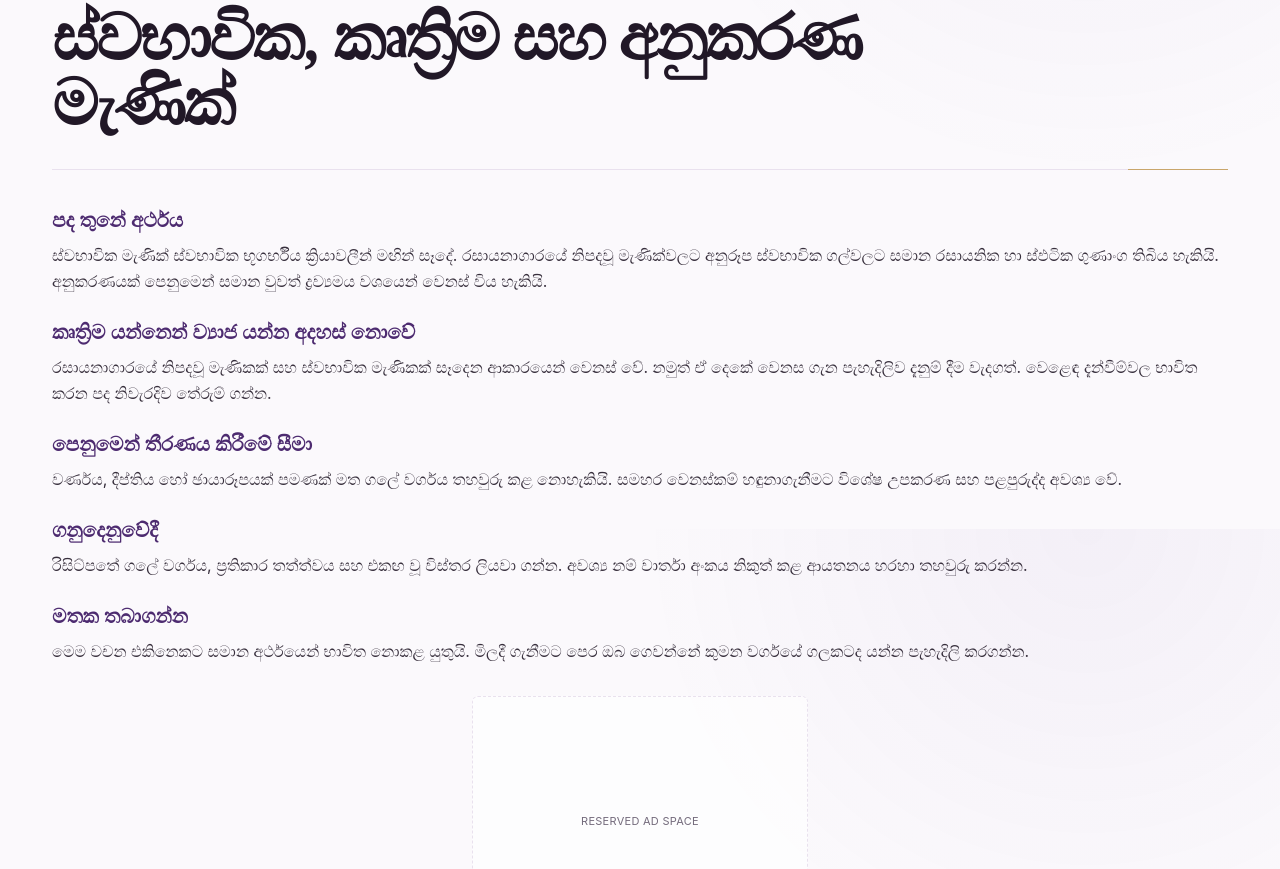
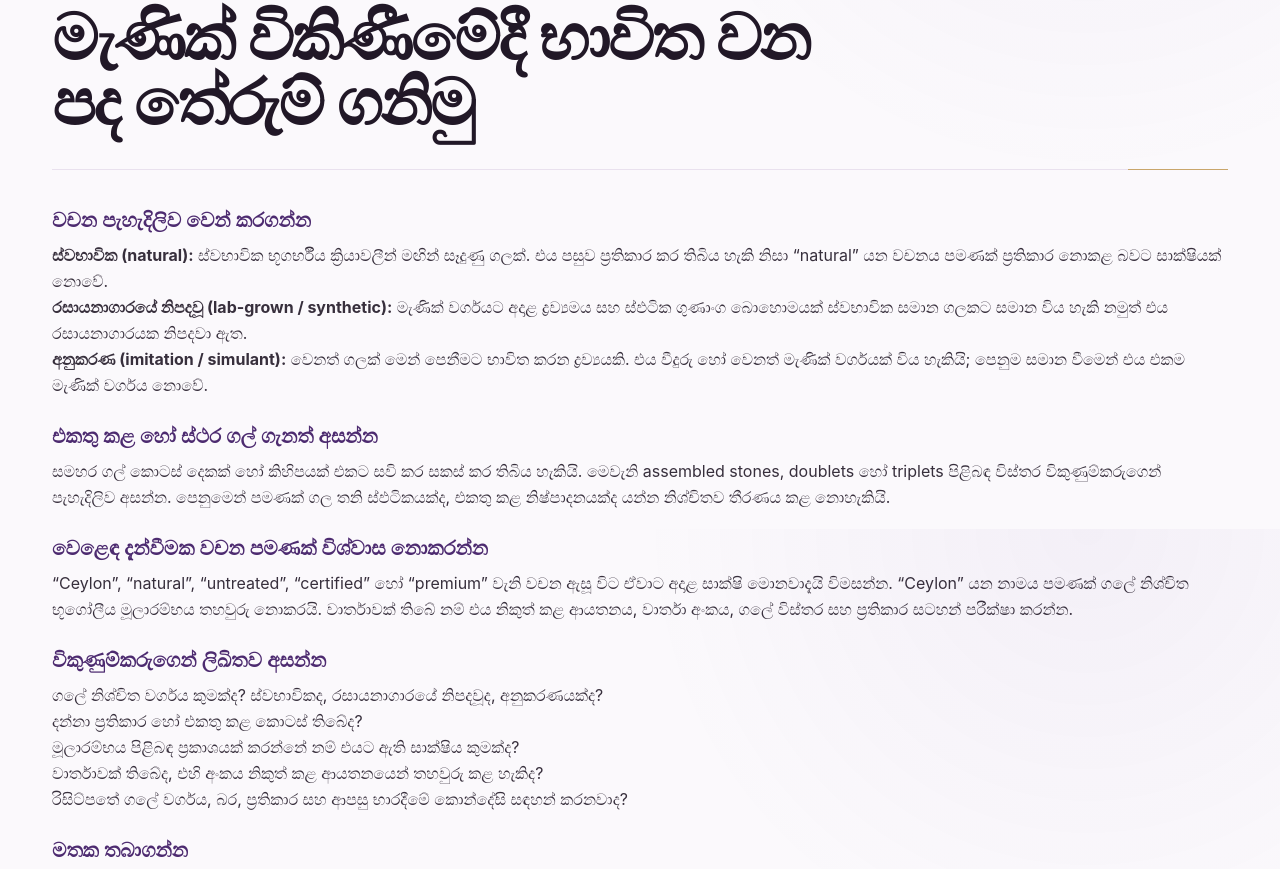
Before and after one commit to LinukaBandara/GemologyX, a Next.js app: page /si/learn/natural-synthetic-imitation-gems in a window 1280 px wide. Shown: the part 271-1140 px from the top of the page. Built offline with nearby package versions, Linux system fonts and the light colour scheme.

Commit message:
Differentiate gemstone terminology guide from natural vs synthetic explainer

```diff
--- a/src/app/si/learn/natural-synthetic-imitation-gems/page.tsx
+++ b/src/app/si/learn/natural-synthetic-imitation-gems/page.tsx
@@ -2,8 +2,8 @@ import type { Metadata } from "next";
 import { ArticleLayout, ArticleSection } from "@/components/article-layout";
 
 export const metadata: Metadata = {
-  title: "ස්වභාවික, කෘත්‍රිම සහ අනුකරණ මැණික්",
-  description: "ස්වභාවික මැණික්, රසායනාගාරයේ නිපදවූ ගල් සහ අනුකරණ අතර මූලික වෙනස්කම් පැහැදිලි කරන මාර්ගෝපදේශය.",
+  title: "මැණික් විකිණීමේදී භාවිත වන පද තේරුම් ගනිමු | GemologyX",
+  description: "ස්වභාවික, lab-grown, synthetic, imitation සහ assembled ගල් ගැන විකුණුම්කරුගෙන් පැහැදිලිව විමසිය යුතු දේ සිංහලෙන් ඉගෙන ගන්න.",
 };
 
 export default function Page() {
@@ -11,33 +11,41 @@ export default function Page() {
     <ArticleLayout
       category="සිංහල මැණික් දැනුම"
       readTime="මිනිත්තු 5"
-      title="ස්වභාවික, කෘත්‍රිම සහ අනුකරණ මැණික්"
+      title="මැණික් විකිණීමේදී භාවිත වන පද තේරුම් ගනිමු"
       crumbHref="/learn"
       crumbLabel="Learn Gemology"
       related={[
-        { label: "ස්වභාවික සහ කෘත්‍රිම මැණික් අතර වෙනස", href: "/si/learn/natural-vs-synthetic-gemstones" },
+        { label: "ස්වභාවික සහ කෘත්‍රිම මැණික් අතර විද්‍යාත්මක වෙනස", href: "/si/learn/natural-vs-synthetic-gemstones" },
         { label: "මැණික් පරීක්ෂණ වාර්තාවක් කියවීම", href: "/si/learn/how-to-read-gem-report" },
         { label: "මැණික් මිලදී ගැනීමට පෙර පරීක්ෂා කළ යුතු ලැයිස්තුව", href: "/si/learn/gemstone-buying-checklist" },
       ]}
     >
-      <ArticleSection heading="පද තුනේ අර්ථය">
-        <p>ස්වභාවික මැණික් ස්වභාවික භූගර්භීය ක්‍රියාවලීන් මඟින් සෑදේ. රසායනාගාරයේ නිපදවූ මැණික්වලට අනුරූප ස්වභාවික ගල්වලට සමාන රසායනික හා ස්ඵටික ගුණාංග තිබිය හැකියි. අනුකරණයක් පෙනුමෙන් සමාන වුවත් ද්‍රව්‍යමය වශයෙන් වෙනස් විය හැකියි.</p>
+      <ArticleSection heading="වචන පැහැදිලිව වෙන් කරගන්න">
+        <p><strong>ස්වභාවික (natural):</strong> ස්වභාවික භූගර්භීය ක්‍රියාවලීන් මඟින් සෑදුණු ගලක්. එය පසුව ප්‍රතිකාර කර තිබිය හැකි නිසා “natural” යන වචනය පමණක් ප්‍රතිකාර නොකළ බවට සාක්ෂියක් නොවේ.</p>
+        <p><strong>රසායනාගාරයේ නිපදවූ (lab-grown / synthetic):</strong> මැණික් වර්ගයට අදාළ ද්‍රව්‍යමය සහ ස්ඵටික ගුණාංග බොහොමයක් ස්වභාවික සමාන ගලකට සමාන විය හැකි නමුත් එය රසායනාගාරයක නිපදවා ඇත.</p>
+        <p><strong>අනුකරණ (imitation / simulant):</strong> වෙනත් ගලක් මෙන් පෙනීමට භාවිත කරන ද්‍රව්‍යයකි. එය වීදුරු හෝ වෙනත් මැණික් වර්ගයක් විය හැකියි; පෙනුම සමාන වීමෙන් එය එකම මැණික් වර්ගය නොවේ.</p>
       </ArticleSection>
 
-      <ArticleSection heading="කෘත්‍රිම යන්නෙන් ව්‍යාජ යන්න අදහස් නොවේ">
-        <p>රසායනාගාරයේ නිපදවූ මැණිකක් සහ ස්වභාවික මැණිකක් සෑදෙන ආකාරයෙන් වෙනස් වේ. නමුත් ඒ දෙකේ වෙනස ගැන පැහැදිලිව දැනුම් දීම වැදගත්. වෙළෙඳ දැන්වීම්වල භාවිත කරන පද නිවැරදිව තේරුම් ගන්න.</p>
+      <ArticleSection heading="එකතු කළ හෝ ස්ථර ගල් ගැනත් අසන්න">
+        <p>සමහර ගල් කොටස් දෙකක් හෝ කිහිපයක් එකට සවි කර සකස් කර තිබිය හැකියි. මෙවැනි assembled stones, doublets හෝ triplets පිළිබඳ විස්තර විකුණුම්කරුගෙන් පැහැදිලිව අසන්න. පෙනුමෙන් පමණක් ගල තනි ස්ඵටිකයක්ද, එකතු කළ නිෂ්පාදනයක්ද යන්න නිශ්චිතව තීරණය කළ නොහැකියි.</p>
       </ArticleSection>
 
-      <ArticleSection heading="පෙනුමෙන් තීරණය කිරීමේ සීමා">
-        <p>වර්ණය, දීප්තිය හෝ ඡායාරූපයක් පමණක් මත ගලේ වර්ගය තහවුරු කළ නොහැකියි. සමහර වෙනස්කම් හඳුනාගැනීමට විශේෂ උපකරණ සහ පළපුරුද්ද අවශ්‍ය වේ.</p>
+      <ArticleSection heading="වෙළෙඳ දැන්වීමක වචන පමණක් විශ්වාස නොකරන්න">
+        <p>“Ceylon”, “natural”, “untreated”, “certified” හෝ “premium” වැනි වචන ඇසූ විට ඒවාට අදාළ සාක්ෂි මොනවාදැයි විමසන්න. “Ceylon” යන නාමය පමණක් ගලේ නිශ්චිත භූගෝලීය මූලාරම්භය තහවුරු නොකරයි. වාර්තාවක් තිබේ නම් එය නිකුත් කළ ආයතනය, වාර්තා අංකය, ගලේ විස්තර සහ ප්‍රතිකාර සටහන් පරීක්ෂා කරන්න.</p>
       </ArticleSection>
 
-      <ArticleSection heading="ගනුදෙනුවේදී">
-        <p>රිසිට්පතේ ගලේ වර්ගය, ප්‍රතිකාර තත්ත්වය සහ එකඟ වූ විස්තර ලියවා ගන්න. අවශ්‍ය නම් වාර්තා අංකය නිකුත් කළ ආයතනය හරහා තහවුරු කරන්න.</p>
+      <ArticleSection heading="විකුණුම්කරුගෙන් ලිඛිතව අසන්න">
+        <ul>
+          <li>ගලේ නිශ්චිත වර්ගය කුමක්ද? ස්වභාවිකද, රසායනාගාරයේ නිපදවූද, අනුකරණයක්ද?</li>
+          <li>දන්නා ප්‍රතිකාර හෝ එකතු කළ කොටස් තිබේද?</li>
+          <li>මූලාරම්භය පිළිබඳ ප්‍රකාශයක් කරන්නේ නම් එයට ඇති සාක්ෂිය කුමක්ද?</li>
+          <li>වාර්තාවක් තිබේද, එහි අංකය නිකුත් කළ ආයතනයෙන් තහවුරු කළ හැකිද?</li>
+          <li>රිසිට්පතේ ගලේ වර්ගය, බර, ප්‍රතිකාර සහ ආපසු භාරදීමේ කොන්දේසි සඳහන් කරනවාද?</li>
+        </ul>
       </ArticleSection>
 
       <ArticleSection heading="මතක තබාගන්න">
-        <p>මෙම වචන එකිනෙකට සමාන අර්ථයෙන් භාවිත නොකළ යුතුයි. මිලදී ගැනීමට පෙර ඔබ ගෙවන්නේ කුමන වර්ගයේ ගලකටද යන්න පැහැදිලි කරගන්න.</p>
+        <p>ඡායාරූපයක්, වර්ණයක් හෝ විකුණුම්කරුගේ ප්‍රකාශයක් පමණක් ගල හඳුනාගැනීමට ප්‍රමාණවත් නොවේ. මිල අධික ගනුදෙනුවකට පෙර සුදුසුකම් ලත් ස්වාධීන මැණික් පරීක්ෂණාගාරයකින් පරීක්ෂාවක් සලකා බලන්න. මෙම ලිපිය අධ්‍යාපනික තොරතුරු සඳහා පමණි; ගලක අනන්‍යතාව හෝ වටිනාකම සහතික නොකරයි.</p>
       </ArticleSection>
     </ArticleLayout>
   );
```
